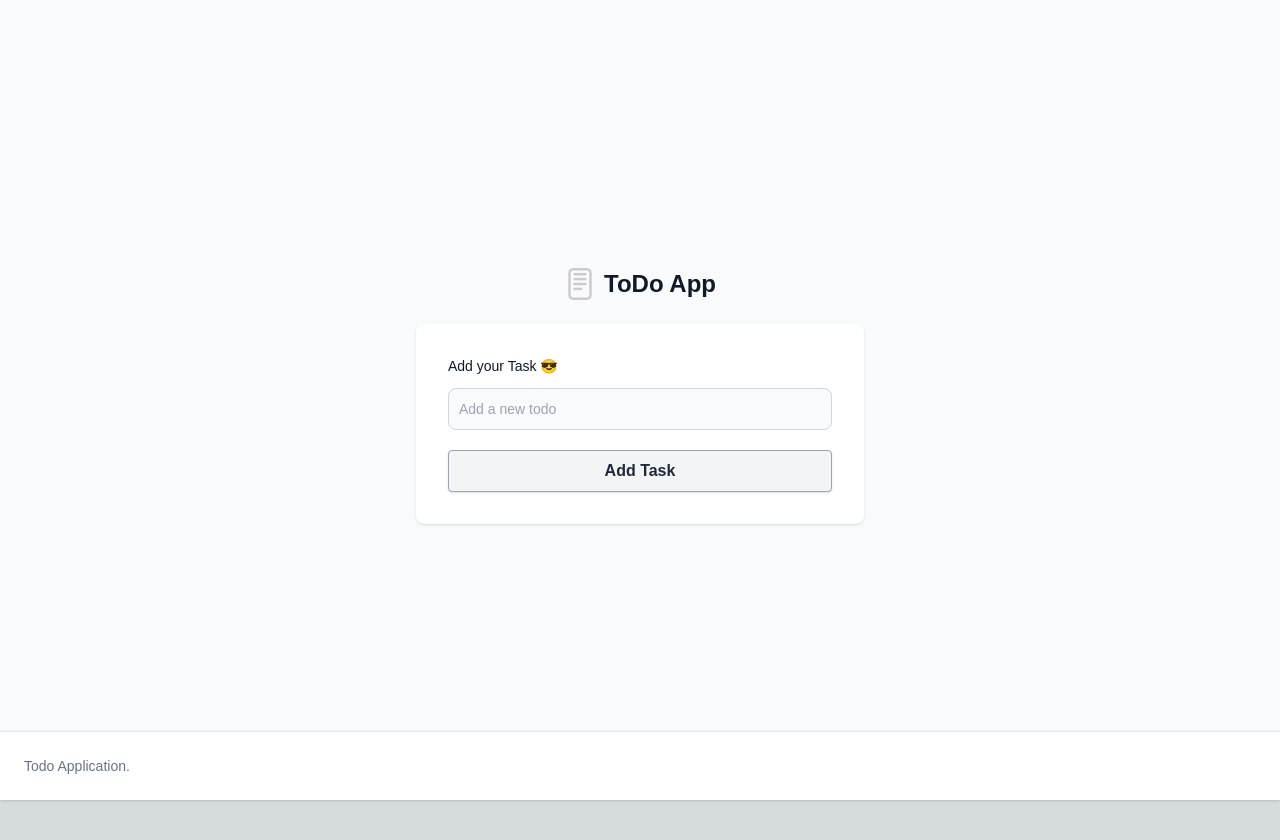
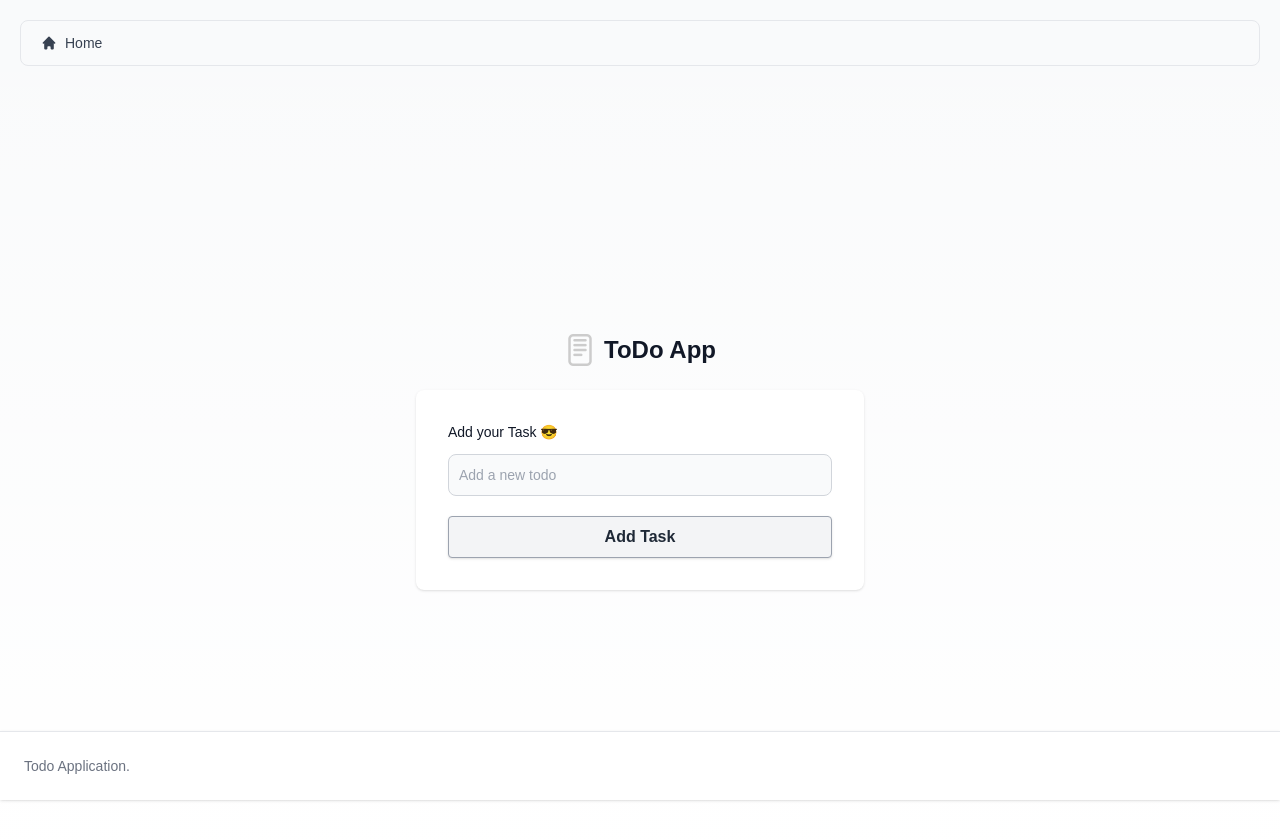
Before and after one commit to bishrulhaq/nextjs-todo-app, a Next.js app: page / in a window 1280 px wide. Shown: the top 840 px of the page. Before the commit the page ends 800 px from the top, so only its background shows below. Built offline with nearby package versions, Linux system fonts and the light colour scheme.

Commit message:
Header added

```diff
--- a/pages/_document.js
+++ b/pages/_document.js
@@ -4,7 +4,7 @@ export default function Document() {
   return (
     <Html lang="en">
       <Head />
-      <body>
+      <body className="bg-gray-50 dark:bg-gray-900">
         <Main />
         <NextScript />
       </body>
--- a/pages/index.js
+++ b/pages/index.js
@@ -25,7 +25,19 @@ const TodoApp = () => {
 
   return (
     <div>
-      <section className="bg-gray-50 dark:bg-gray-900">
+
+      <nav className="ml-5 mr-5 mt-5 flex px-5 py-3 text-gray-700 border border-gray-200 rounded-lg bg-gray-50 dark:bg-gray-800 dark:border-gray-700" aria-label="Breadcrumb">
+        <ol className="inline-flex items-center space-x-1 md:space-x-3">
+          <li className="inline-flex items-center">
+            <a href="#" className="inline-flex items-center text-sm font-medium text-gray-700 hover:text-blue-600 dark:text-gray-400 dark:hover:text-white">
+              <svg aria-hidden="true" className="w-4 h-4 mr-2" fill="currentColor" viewBox="0 0 20 20" xmlns="http://www.w3.org/2000/svg"><path d="M10.707 2.293a1 1 0 00-1.414 0l-7 7a1 1 0 001.414 1.414L4 10.414V17a1 1 0 001 1h2a1 1 0 001-1v-2a1 1 0 011-1h2a1 1 0 011 1v2a1 1 0 001 1h2a1 1 0 001-1v-6.586l.293.293a1 1 0 001.414-1.414l-7-7z"></path></svg>
+              Home
+            </a>
+          </li>
+        </ol>
+      </nav>
+
+      <section>
         <div className="flex flex-col items-center justify-center px-6 py-8 mx-auto md:h-screen lg:py-0">
           <a href="#" className="flex items-center mb-6 text-2xl font-semibold text-gray-900 dark:text-white">
             <Image className="w-8 h-8 mr-2" src={toDoLogo.src} alt="ToDo Application" height={48} width={48} />
```
